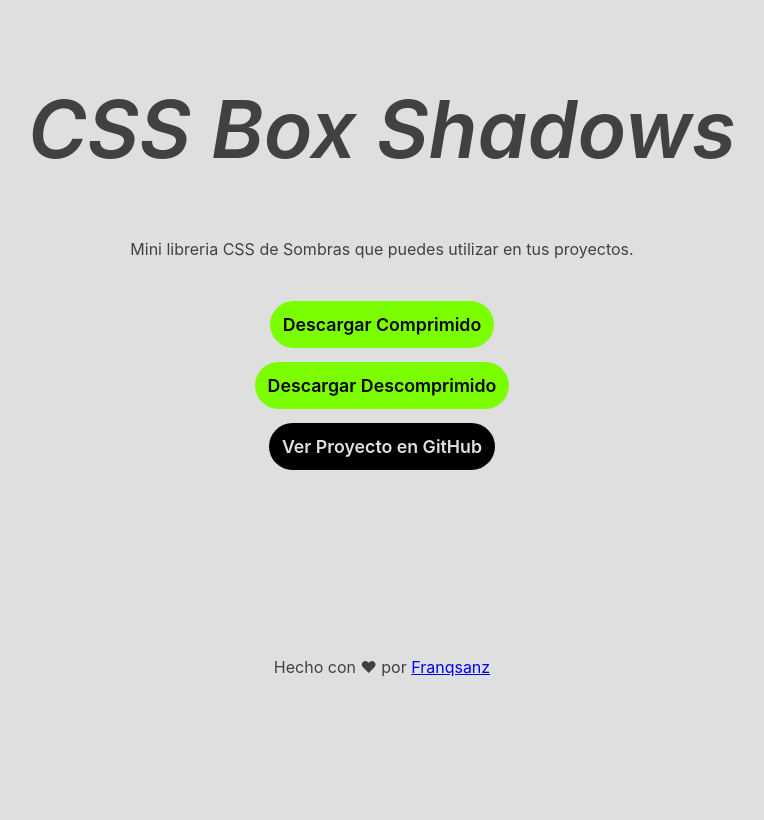
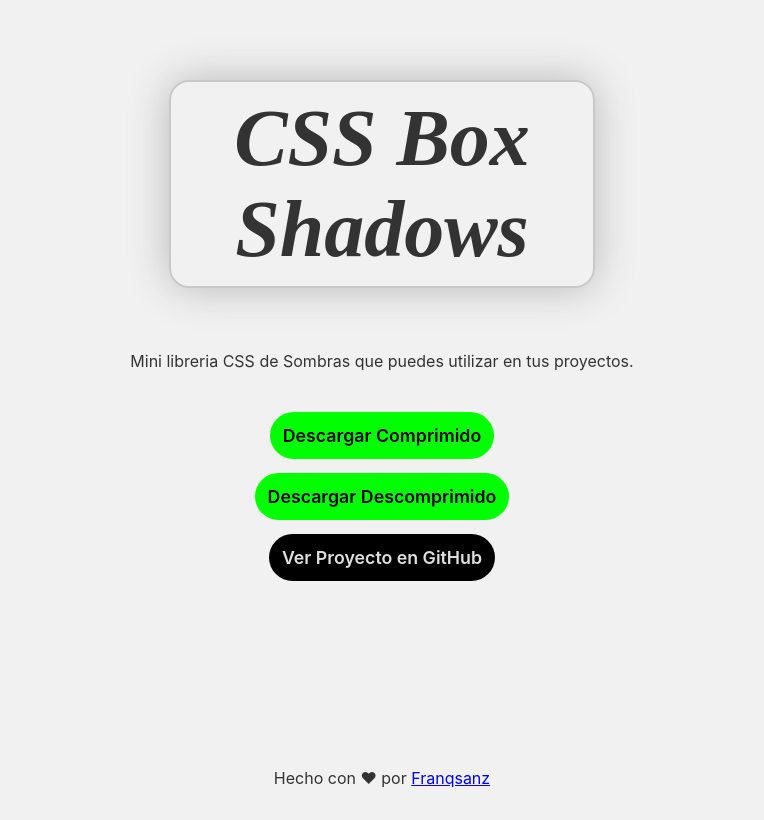
Before and after one commit to Franqsanz/box-shadows.css, a plain HTML site: page index.html in a window 1280 px wide. Shown: the whole page, without its empty margins (258-1022 px from the left). Drawn offline with Linux system fonts and the light colour scheme.

Commit message:
update index and style

```diff
--- /dev/null
+++ b/css/style.css
@@ -0,0 +1,88 @@
+html,
+body {
+  margin: 0;
+  font-family: -apple-system, BlinkMacSystemFont, 'Segoe UI', Roboto, Oxygen,
+    Ubuntu, Cantarell, 'Open Sans', 'Helvetica Neue', sans-serif;
+  background: #f1f1f1;
+  color: #333333;
+}
+
+header {
+  padding: 5rem 0 0 0;
+  text-align: center;
+  font-style: italic;
+  font-family: serif;
+}
+
+h1 {
+  width: 400px;
+  margin: auto;
+  padding: 0.7rem;
+  font-size: 5rem;
+  border: 2px solid #c8c8c8;
+  box-shadow: 0 0 40px #b8b8b8;
+  border-radius: 20px;
+}
+
+section {
+  text-align: center;
+  padding: 2rem 0 8rem 0;
+}
+
+p {
+  padding: 0.9rem;
+}
+
+li {
+  list-style: none;
+  margin: 40px;
+}
+
+.aDown,
+.aSource {
+  margin: 10px;
+  background: #00ff00;
+  color: #000000;
+  border-radius: 30px;
+  padding: 0.8rem;
+  font-size: 1.11rem;
+  font-weight: 600;
+  text-decoration: none;
+  user-select: none;
+  -moz-user-select: none;
+  -webkit-user-select: none;
+}
+
+.aSource {
+  background: #000000;
+  color: #dfdfdf;
+}
+
+footer {
+  padding: 2rem;
+  text-align: center;
+}
+
+@media only screen and (max-width: 425px) {
+  h1 {
+    width: 200px;
+    font-size: 3rem;
+  }
+
+  .aDown,
+  .aSource {
+    font-size: 1rem;
+  }
+}
+
+@media only screen and (max-width: 375px) {
+  h1 {
+    width: 180px;
+    font-size: 2.5rem;
+  }
+
+  .aDown,
+  .aSource {
+    margin: 0;
+  }
+}
--- a/index.html
+++ b/index.html
@@ -1,25 +1,37 @@
 <!DOCTYPE html>
-<html lang="en">
+<html lang="es">
 
 <head>
   <meta charset="UTF-8">
   <meta name="viewport" content="width=device-width, initial-scale=1.0">
   <title>CSS Box Shadows</title>
+  <link rel="stylesheet" href="./css/style.css">
+  <link rel="canonical" href="https://cssshadows.netlify.app/">
+  <meta name="application-name" content="CSS Box Shadows">
+  <meta name="description" content="Mini libreria de sombras que puedes utilizar en tus proyectos.">
+  <meta name="twitter:card" content="summary_large_image">
+  <meta name="twitter:title" content="CSS Box Shadows">
+  <meta name="twitter:creator" content="@Franqsanz">
+  <meta name="twitter:url" content="https://cssshadows.netlify.app/">
+  <meta name="twitter:description" content="Mini libreria de sombras que puedes utilizar en tus proyectos.">
+  <meta name="twitter:image" content="https://cssshadows.netlify.app/img.png">
 </head>
 
 <body>
-  <header>CSS Box Shadows</header>
+  <header>
+    <h1>CSS Box Shadows</h1>
+  </header>
   <section>
     <p>
       Mini libreria CSS de Sombras que puedes utilizar en tus proyectos.
     </p>
     <li>
-      <a class="aDown" href="./css/shadows.min.css" download>
+      <a class="aDown" href="./lib/shadows.min.css" download>
         Descargar Comprimido
       </a>
     </li>
     <li>
-      <a class="aDown" href="./css/shadows.css" download>
+      <a class="aDown" href="./lib/shadows.css" download>
         Descargar Descomprimido
       </a>
     </li>
@@ -32,81 +44,6 @@
   <footer>
     Hecho con ❤ por <a href="https://franqsanz.netlify.app/">Franqsanz</a>
   </footer>
-  <style>
-    html,
-    body {
-      margin: 0;
-      font-family: -apple-system, BlinkMacSystemFont, 'Segoe UI', Roboto, Oxygen, Ubuntu, Cantarell, 'Open Sans', 'Helvetica Neue', sans-serif;
-      background: #dfdfdf;
-      color: #414141;
-    }
-
-    header {
-      padding: 5rem 0 0 0;
-      font-size: 5rem;
-      text-align: center;
-      font-style: italic;
-      font-weight: 600;
-    }
-
-    section {
-      /* display: flex; */
-      text-align: center;
-      /* justify-content: center; */
-      padding: 2rem 0 8rem 0;
-    }
-
-    p {
-      padding: 0.9rem;
-    }
-
-    li {
-      list-style: none;
-      margin: 40px;
-    }
-
-    .aDown,
-    .aSource {
-      margin: 10px;
-      background: #7bff00;
-      color: #000000;
-      border-radius: 30px;
-      padding: 0.8rem;
-      font-size: 1.11rem;
-      font-weight: 600;
-      text-decoration: none;
-    }
-
-    .aSource {
-      background: #000000;
-      color: #dfdfdf;
-    }
-
-    footer {
-      padding: 2rem;
-      text-align: center;
-    }
-
-
-    @media only screen and (max-width: 425px) {
-      header {
-        font-size: 3rem;
-      }
-
-      .aDown,
-      .aSource {
-        font-size: 1rem;
-      }
-    }
-
-    @media only screen and (max-width: 375px) {
-
-      .aDown,
-      .aSource {
-        margin: 0;
-      }
-    }
-  </style>
 </body>
 
 </html>
```
Also changed, not shown: img.png (added), lib/shadows.css (renamed from css/shadows.css), lib/shadows.min.css (renamed from css/shadows.min.css).
